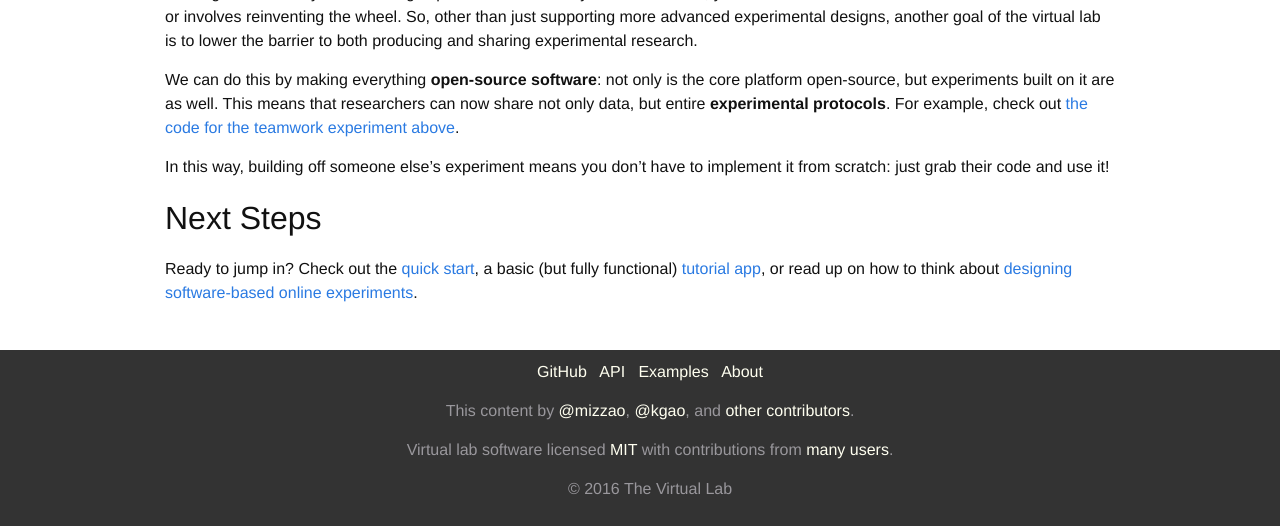
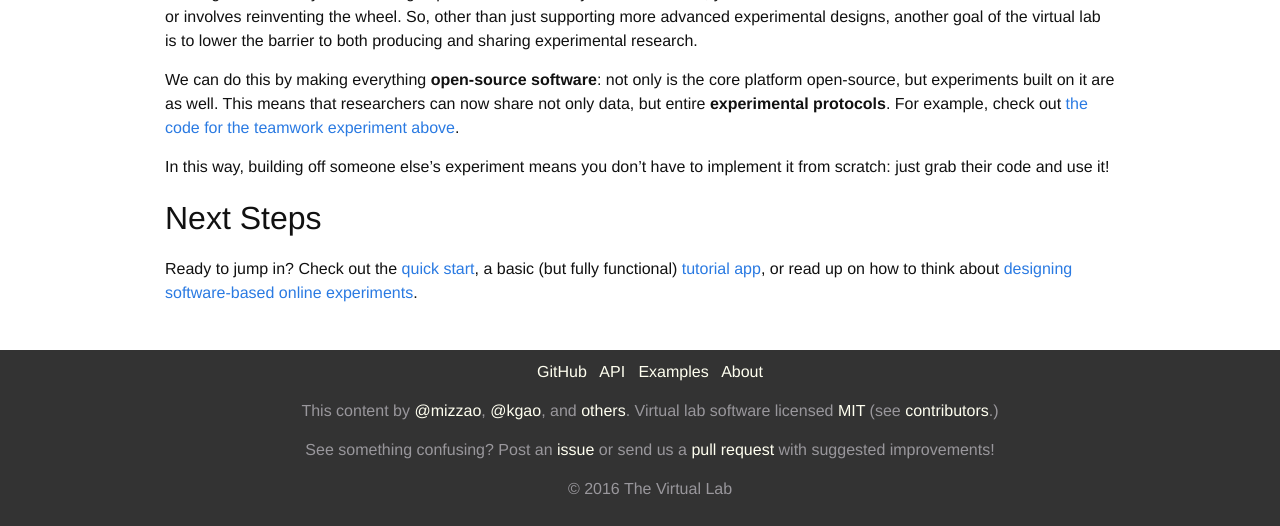
Before and after one commit to TurkServer/docs, a Jekyll site: the page built from _pages/intro.md, in a window 1280 px wide and 900 px high, scrolled down 1811 px, cut to the strip 374-900 px from the top of the window. Built offline with Jekyll 4.4.1, drawn with Linux system fonts in a browser that asks for light colours; nearby versions of some CDN libraries; Markdown is read by kramdown in place of the engine named in the settings.

Commit message:
edit footer

```diff
--- a/_includes/footer.html
+++ b/_includes/footer.html
@@ -1,23 +1,28 @@
 <footer>
   <p>
-    <a href="https://github.com/virtuallab" target="_blank">GitHub</a>&nbsp;&nbsp;
+    <a href="https://github.com/virtuallab">GitHub</a>&nbsp;&nbsp;
     <!-- <a href="#">Twitter</a>&nbsp;&nbsp; -->
-    <a href="https://turkserver.meteorapp.com" target="_blank">API</a>&nbsp;&nbsp;
+    <a href="https://turkserver.meteorapp.com">API</a>&nbsp;&nbsp;
     <a href="/examples.html">Examples</a>&nbsp;&nbsp;
     <a href="#">About</a>
   </p>
   <p>
     This content by
-    <a href="https://github.com/mizzao" target="_blank">@mizzao</a>,
-    <a href="https://github.com/kgao" target="_blank">@kgao</a>, and
+    <a href="https://github.com/mizzao">@mizzao</a>,
+    <a href="https://github.com/kgao">@kgao</a>, and
     <!-- consider adding Lili and Eshin here -->
-    <a href="https://github.com/VirtualLab/virtuallab.github.io/graphs/contributors" target="_blank">other contributors</a>.
+    <a href="https://github.com/VirtualLab/virtuallab.github.io/graphs/contributors">others</a>.
+    Virtual lab software licensed <a
+          rel=license href="https://github.com/VirtualLab/turkserver-meteor/blob/master/LICENSE">MIT</a>
+    (see <a
+          href="https://github.com/VirtualLab/turkserver-meteor/graphs/contributors">contributors</a>.)
   </p>
   <p>
-    Virtual lab software licensed <a
-          rel=license href="https://github.com/VirtualLab/turkserver-meteor/blob/master/LICENSE" target="_blank">MIT</a>
-    with contributions from <a
-            href="https://github.com/VirtualLab/turkserver-meteor/graphs/contributors" target="_blank">many users</a>.
+    See something confusing? Post an
+    <a href="https://github.com/VirtualLab/virtuallab.github.io/issues">issue</a>
+    or send us a
+    <a href="https://github.com/VirtualLab/virtuallab.github.io">pull request</a>
+    with suggested improvements!
   </p>
   <p>
     &copy; 2016 The Virtual Lab
```
